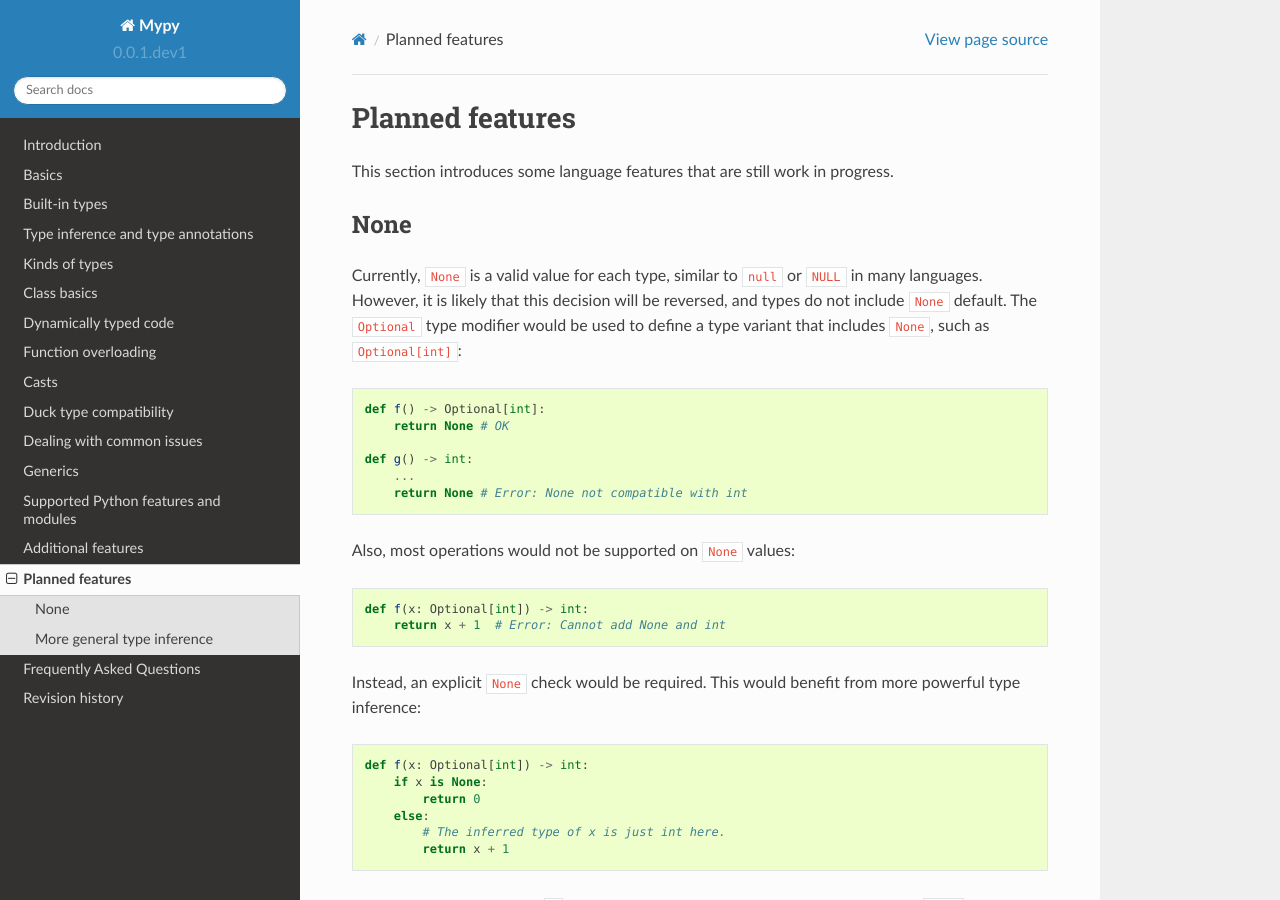
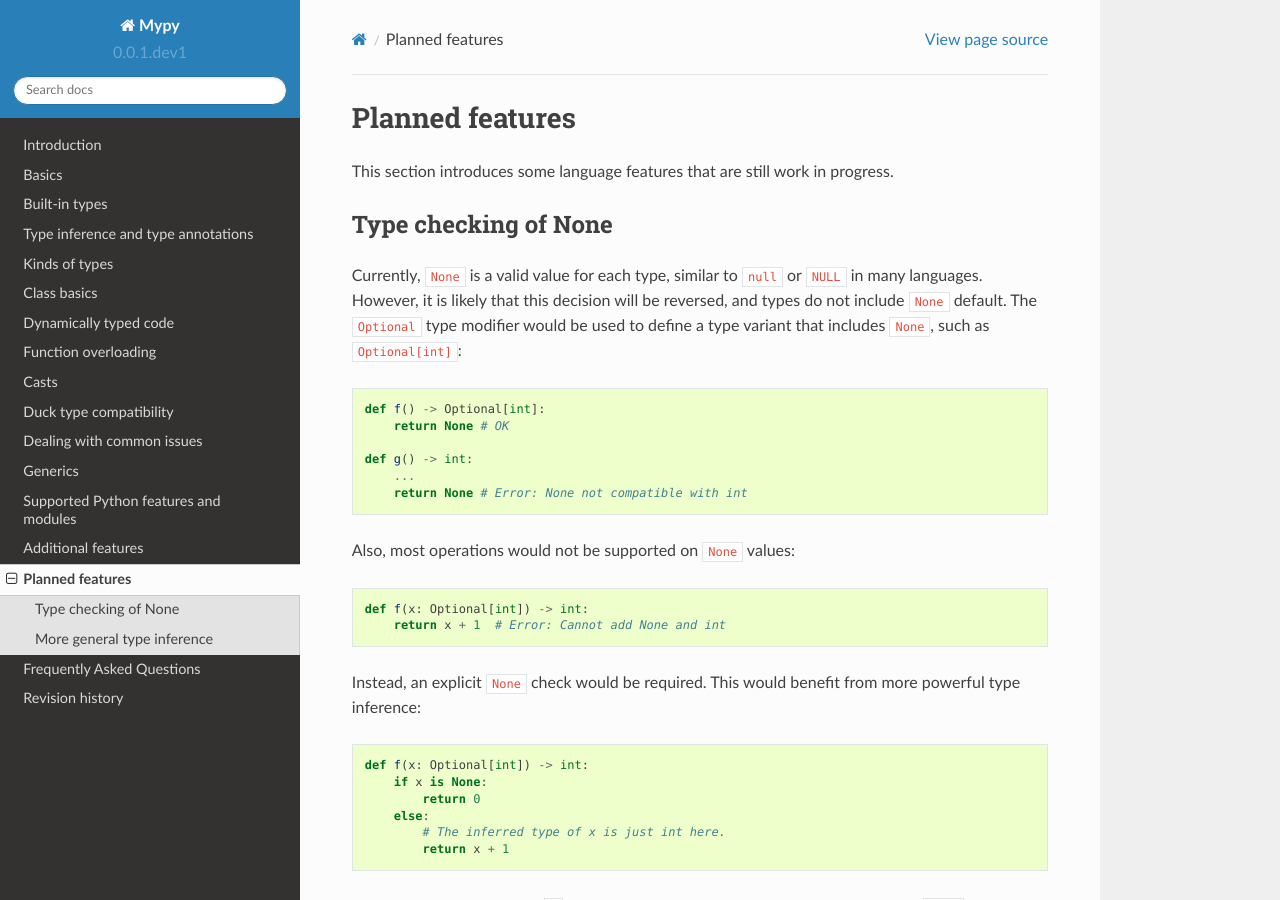
Before and after one commit to lucalysoft/mypy, a Sphinx documentation site: the page built from docs/source/planned_features.rst, in a window 1280 px wide and 900 px high. Built offline with Sphinx 7.4.7 and the Read the Docs theme 2.0.0, drawn with Linux system fonts in a browser that asks for light colours.

Commit message:
Minor documentation tweaks

```diff
--- a/docs/source/generics.rst
+++ b/docs/source/generics.rst
@@ -138,7 +138,7 @@ You can also define generic methods — just use a type variable in the
 method signature that is different from class type variables.
 
 Type variables with value restriction
--------------------------------------
+*************************************
 
 By default, a type variable can be replaced with any type. However, sometimes
 it's useful to have a type variable that can only have some specific types
--- a/docs/source/planned_features.rst
+++ b/docs/source/planned_features.rst
@@ -4,8 +4,8 @@ Planned features
 This section introduces some language features that are still work in
 progress.
 
-None
-----
+Type checking of None
+---------------------
 
 Currently, ``None`` is a valid value for each type, similar to
 ``null`` or ``NULL`` in many languages. However, it is likely that
```
